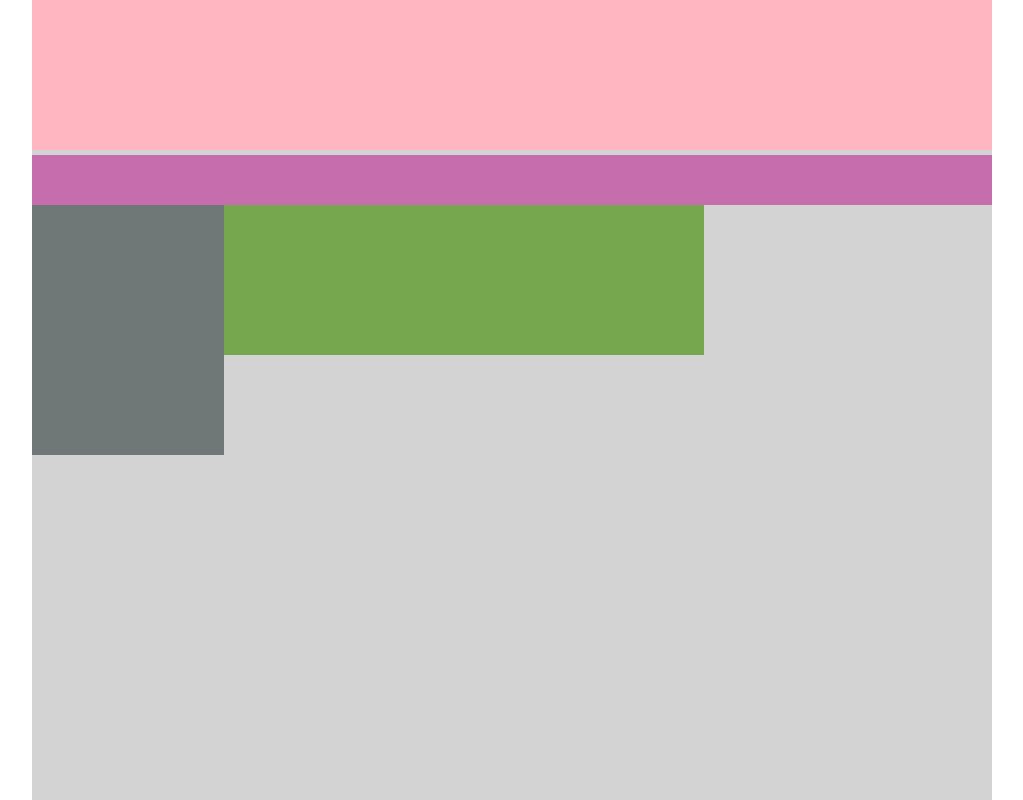
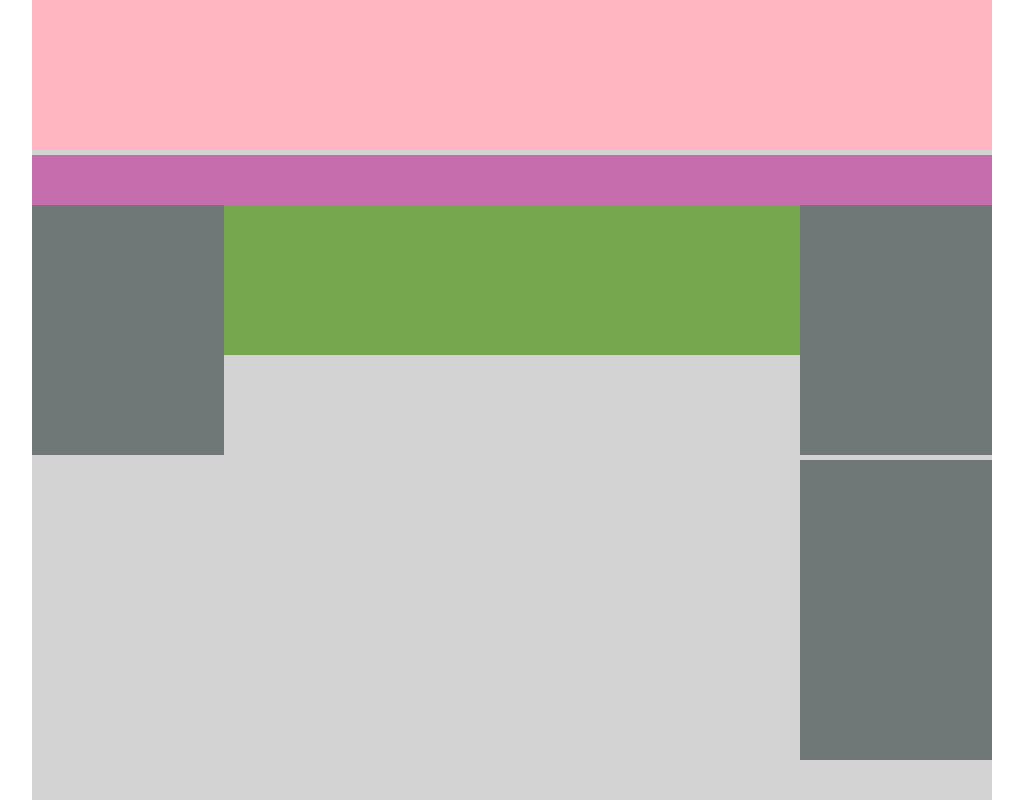
Before and after one commit to saragorleta/htmlcss-struttura-wp, a plain HTML site: page index.html in a window 1280 px wide. Shown: the whole page, without its empty margins (128-1151 px from the left). Drawn offline with Linux system fonts and the light colour scheme.

Commit message:
add two tag aside with class "col-sotto"

```diff
--- a/css/style.css
+++ b/css/style.css
@@ -41,9 +41,26 @@ header{
   float:left;
 }
 section{
-  width: 50%;
+  width:calc(100% - 40%);
   height:200px;
   background-color: rgb(118, 167, 78);
+  margin-top:5px;
+  float:left;
+}
+.col-right{
+  width: 20%;
+  height:300px;
+  background-color: rgb(111, 120, 119);
   margin-top: 5px;
   float:left;
+
 }
+.col-sotto{
+  width: 20%;
+  height:300px;
+  background-color: rgb(111, 120, 119);
+  margin-top: 5px;
+  float:right;
+
+}
+/* fine contenuto */
--- a/index.html
+++ b/index.html
@@ -33,7 +33,15 @@
 
   </aside>
 
+  <!-- colonna sotto -->
+  <aside class="col-sotto">
+
+  </aside>
+
+
+
   </main>
+
   <!-- fine contenuto -->
 
   <!-- parte finale -->
```
